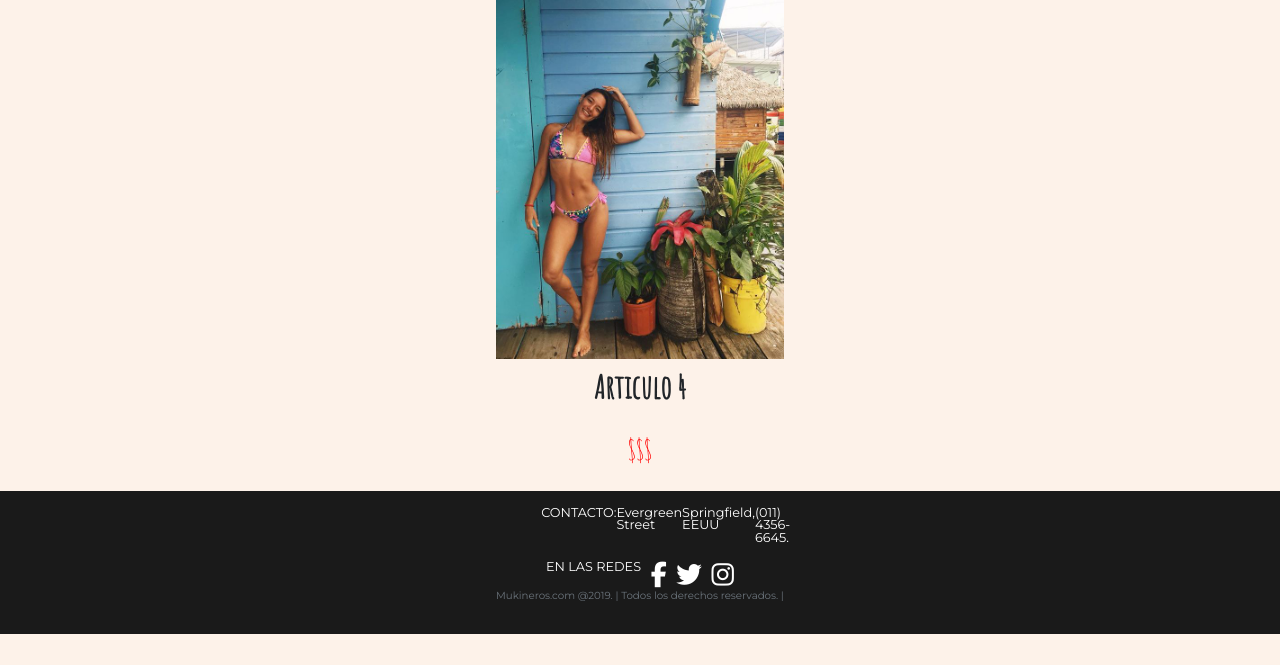
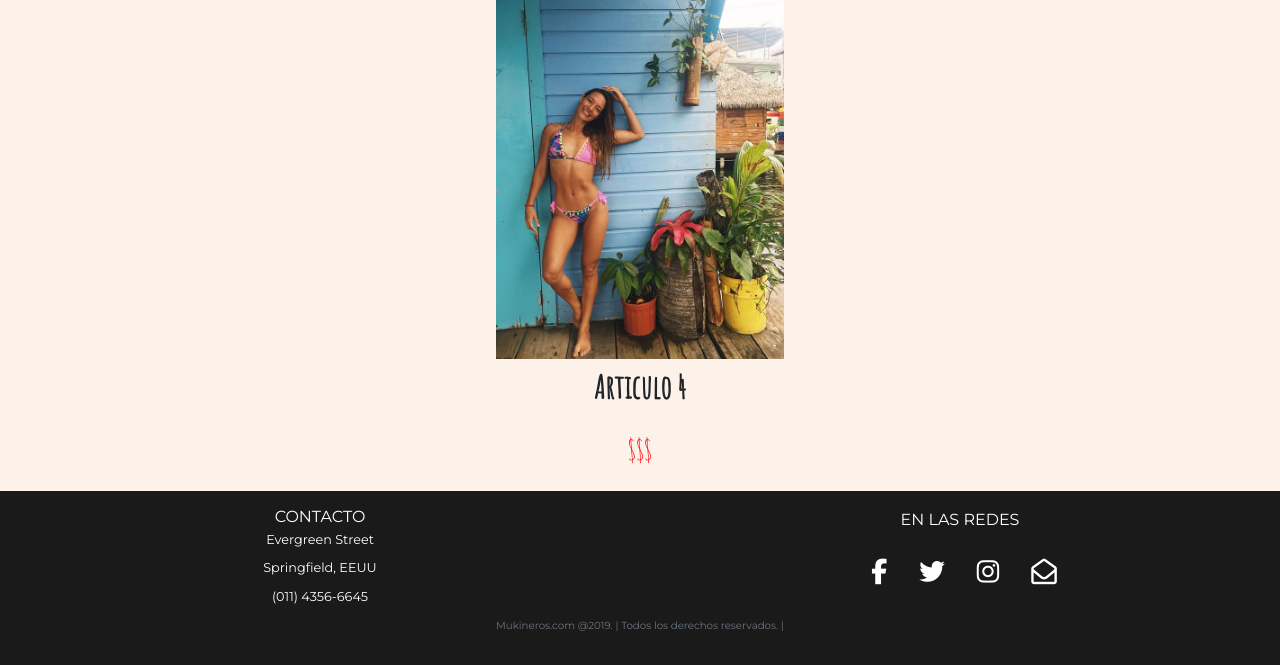
Before and after one commit to jpibernat/ferswim_poo, a PHP site: page /E-CommerceDH-master/ in a window 1280 px wide. Shown: the part 2351-3016 px from the top of the page. Before the commit the page ends 2985 px from the top, so only its background shows below. Run offline with PHP 8.4, Linux system fonts and the light colour scheme; some libraries are stand-ins or nearby versions.

Commit message:
mejoras en responive

```diff
--- a/css/master.css
+++ b/css/master.css
@@ -79,6 +79,11 @@ nav{
 }
 
 .fab{
+  text-decoration: none;
+  color: white;
+}
+
+.far{
   text-decoration: none;
   color: white;
 }
@@ -239,7 +244,7 @@ span{
   height: 2rem;
 }
 
-
+/*footer*/
 footer {
   font-family: 'Montserrat', sans-serif;
   font-size: 0.8rem;
@@ -253,35 +258,56 @@ footer {
   z-index: 1;
 }
 
-.fcontent{
+.fmain{
   width: 100%;
   height: 100%;
   display: flex;
   flex-direction: row;
+  justify-content: space-around;
+  flex-wrap: wrap;
 }
 
 .contact{
   display: flex;
-  width: 50%;
+  flex-direction: column;
+  min-width: 50%;
+  order: 1;
 }
 
 .social{
   display: flex;
-  align-items: center;
-  width: 50%;
+  flex-direction: column;
+  min-width: 50%;
+  order: 2;
+  justify-content: space-around;
+}
+
+.fsocial{
+  display: flex;
+  flex-direction: row;
+  justify-content: center;
+}
+
+.fsocial ul{
+  list-style: none;
+  display: flex;
+  flex-direction: row;
+}
+
+.fsocial li{
+  margin: 0rem auto;
+  padding: 1rem 2rem 1rem 0rem;
+  text-align: center;
 }
 
 .legal{
   display: flex;
+  text-align: center;
+  justify-content: center;
   width: 90%;
+  order: 3;
 }
-
-a img:hover {
-    color: white;
-}
-h6{
-  float: right;
-}
+/*footer*/
 
 .btn-whatsapp {
 display:block;
@@ -296,6 +322,10 @@ z-index: 2;
     overflow-x: hidden;
   }
   /*navstyles*/
+
+  .main{
+    margin-top: 10vh;
+  }
 
   article img{
     width: 40%;
@@ -328,6 +358,11 @@ z-index: 2;
       height: 3.5rem;
   }
 
+  .navlinks img{
+    visibility: hidden;
+    display: none;
+}
+
   .navlinks{
       position: absolute;
       right: 0px;
@@ -344,11 +379,6 @@ z-index: 2;
       -webkit-transition: transform 0.5s ease-in;
   }
 
-  .navlinks img{
-      visibility: hidden;
-      display: none;
-  }
-
   .burger{
       display: block;
   }
@@ -363,6 +393,10 @@ z-index: 2;
       transition: all 0.5s ease-in;
   }
   */
+
+  .bd-example{
+    display: none;
+  }
 }
 
 .nav-active{
@@ -371,6 +405,8 @@ z-index: 2;
   transition: transform 0.5s ease-in;
   -webkit-transition: transform 0.5s ease-in;
 }
+
+
 
 @media only screen and (min-device-width : 1200px) {
   article img{
--- a/footer.php
+++ b/footer.php
@@ -12,19 +12,24 @@
     <script src="https://kit.fontawesome.com/519acca20a.js"></script>
 </head>
 <body>
-<footer class="footer mt-auto py-3 fcontent">
-  <section>
+<footer class="footer mt-auto py-3">
+  <section class="fmain">
         <div class="contact">
-            <p>CONTACTO:</p>
+            <h6>CONTACTO</h6>
             <p>Evergreen Street</p>
             <p>Springfield, EEUU</p>
-            <p>(011) 4356-6645.</p>
+            <p><a href="tel:+541143566645"></a>(011) 4356-6645</p>
         </div>
         <div class="social">
-            <p>EN LAS REDES</p>
-                  <a href="https://www.facebook.com/"><i class="fab fa-facebook-f fa-2x"></i></a>
-                  <a href="https://twitter.com/"><i class="fab fa-twitter fa-2x"></i></a>
-                  <a href="https://www.instagram.com/"><i class="fab fa-instagram fa-2x"></i></a>
+            <h6>EN LAS REDES</h6>
+                <section class="fsocial">
+                  <ul>
+                    <li><a href="https://www.facebook.com/"><i class="fab fa-facebook-f fa-2x"></i></a></li>
+                    <li><a href="https://twitter.com/"><i class="fab fa-twitter fa-2x"></i></a></li>
+                    <li><a href="https://www.instagram.com/"><i class="fab fa-instagram fa-2x"></i></a></li>
+                    <li><a href="mailto:info@ferswim.com.ar"><i class="far fa-envelope-open fa-2x"></i></a></li>
+                  </ul>
+                </section>
         </div>
         <div class="legal">
                   <p class="text-muted small">Mukineros.com @2019. | Todos los derechos reservados. |</p>
```
